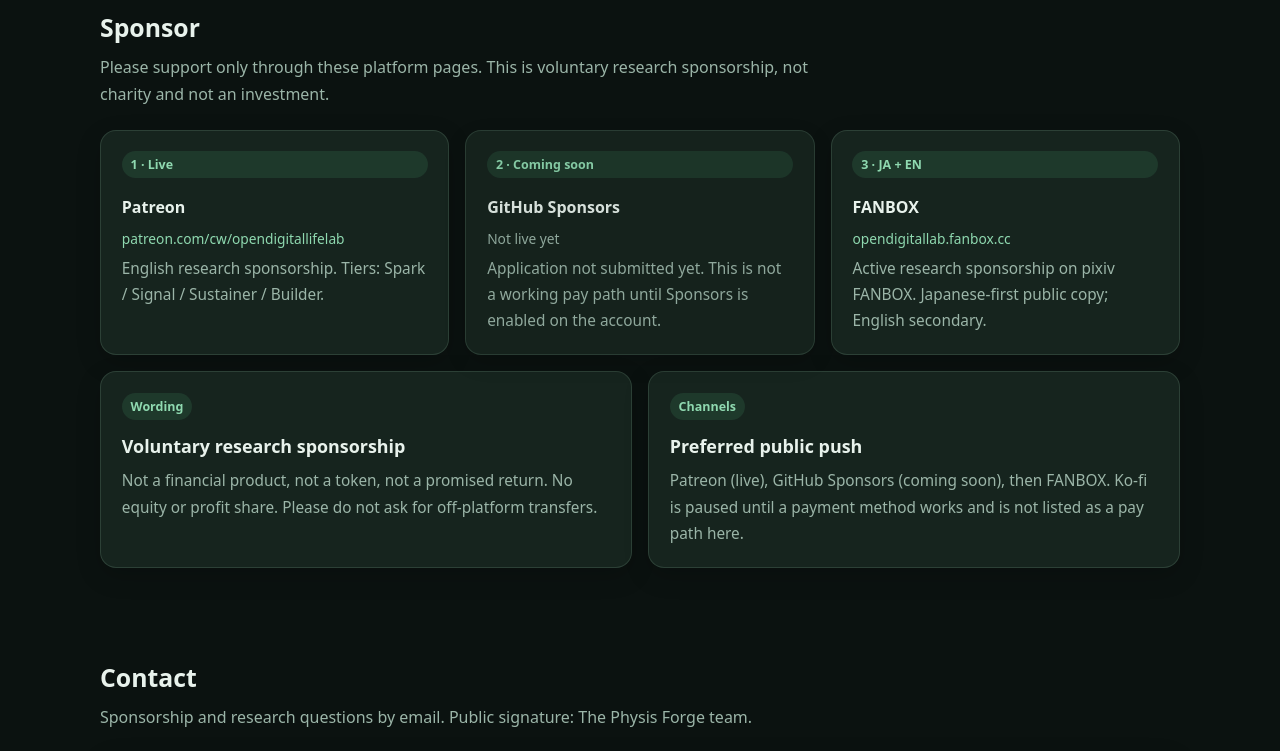
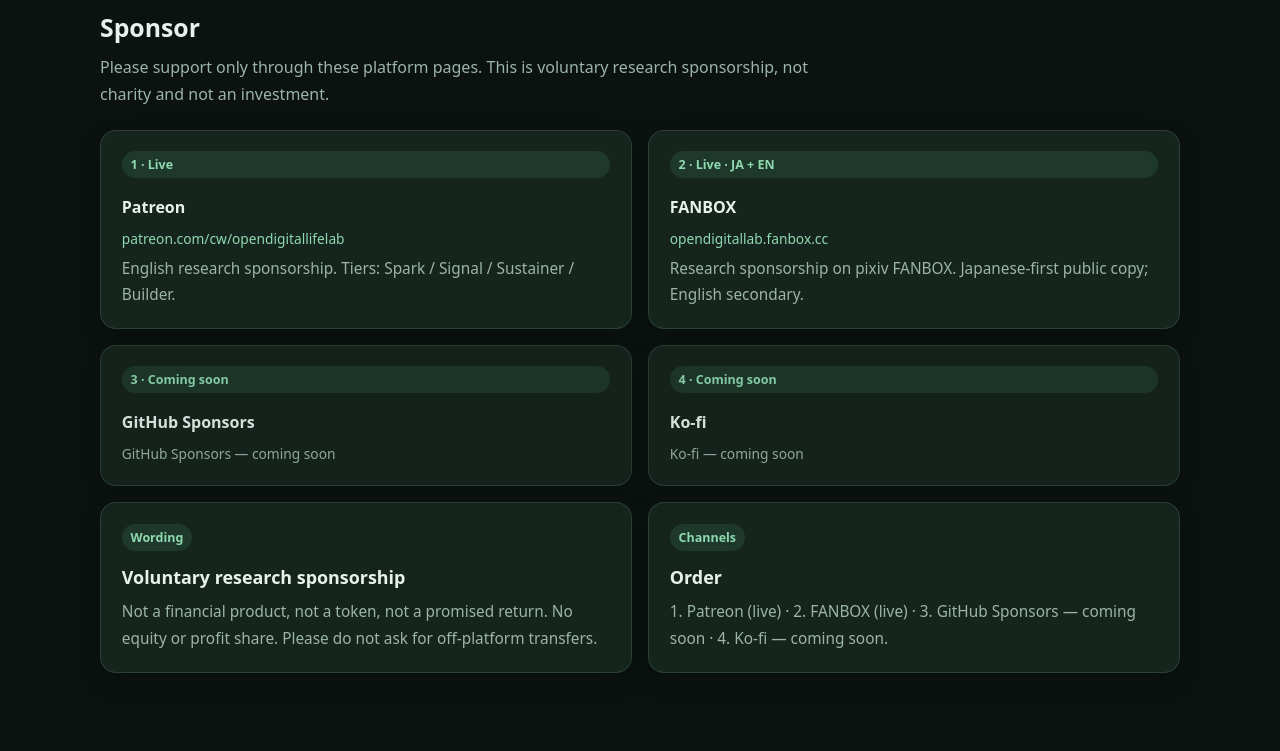
Before and after one commit to zouting1973-sg/opendigitallifelab, a plain HTML site: page index.html in a window 1280 px wide. Shown: the part 1740-2491 px from the top of the page. Drawn offline with Linux system fonts and the light colour scheme.

Commit message:
Sponsor order: Patreon, FANBOX, GitHub Sponsors (coming soon), Ko-fi (coming soon)

```diff
--- a/index.html
+++ b/index.html
@@ -129,25 +129,29 @@
           <h2>Sponsor</h2>
           <p>Please support only through these platform pages. This is voluntary research sponsorship, not charity and not an investment.</p>
         </div>
-        <div class="grid-3 channels">
+        <div class="grid-2 channels">
           <a class="card channel" href="https://www.patreon.com/cw/opendigitallifelab" target="_blank" rel="noopener noreferrer">
             <span class="tag">1 · Live</span>
             <span class="name">Patreon</span>
             <span class="url">patreon.com/cw/opendigitallifelab</span>
             <p>English research sponsorship. Tiers: Spark / Signal / Sustainer / Builder.</p>
           </a>
-          <div class="card channel channel-soon" aria-label="GitHub Sponsors coming soon">
-            <span class="tag">2 · Coming soon</span>
-            <span class="name">GitHub Sponsors</span>
-            <span class="url">Not live yet</span>
-            <p>Application not submitted yet. This is not a working pay path until Sponsors is enabled on the account.</p>
-          </div>
           <a class="card channel" href="https://opendigitallab.fanbox.cc" target="_blank" rel="noopener noreferrer">
-            <span class="tag">3 · JA + EN</span>
+            <span class="tag">2 · Live · JA + EN</span>
             <span class="name">FANBOX</span>
             <span class="url">opendigitallab.fanbox.cc</span>
-            <p>Active research sponsorship on pixiv FANBOX. Japanese-first public copy; English secondary.</p>
+            <p>Research sponsorship on pixiv FANBOX. Japanese-first public copy; English secondary.</p>
           </a>
+          <div class="card channel channel-soon" aria-label="GitHub Sponsors coming soon">
+            <span class="tag">3 · Coming soon</span>
+            <span class="name">GitHub Sponsors</span>
+            <span class="url">GitHub Sponsors — coming soon</span>
+          </div>
+          <div class="card channel channel-soon" aria-label="Ko-fi coming soon">
+            <span class="tag">4 · Coming soon</span>
+            <span class="name">Ko-fi</span>
+            <span class="url">Ko-fi — coming soon</span>
+          </div>
         </div>
         <div class="grid-2" style="margin-top:1rem">
           <div class="card">
@@ -157,8 +161,8 @@
           </div>
           <div class="card">
             <span class="tag">Channels</span>
-            <h3 style="margin-top:0">Preferred public push</h3>
-            <p>Patreon (live), GitHub Sponsors (coming soon), then FANBOX. Ko-fi is paused until a payment method works and is not listed as a pay path here.</p>
+            <h3 style="margin-top:0">Order</h3>
+            <p>1. Patreon (live) · 2. FANBOX (live) · 3. GitHub Sponsors — coming soon · 4. Ko-fi — coming soon.</p>
           </div>
         </div>
       </div>
@@ -185,7 +189,7 @@
       <div>© Open Digital Life Lab · Physis Forge</div>
       <div>— The Physis Forge team</div>
       <div class="sources">
-        Public English copy aligned with Physis Forge / Cell Paradigm / Aisthesis (2026-10-25+). Active push: Patreon, GitHub Sponsors (coming), FANBOX. Ko-fi parked until payment works.
+        Public English copy aligned with Physis Forge / Cell Paradigm / Aisthesis (2026-10-25+). Sponsor order (2026-10-26): Patreon, FANBOX, GitHub Sponsors — coming soon, Ko-fi — coming soon.
       </div>
     </div>
   </footer>
```
Also changed, not shown: 1 other file.
